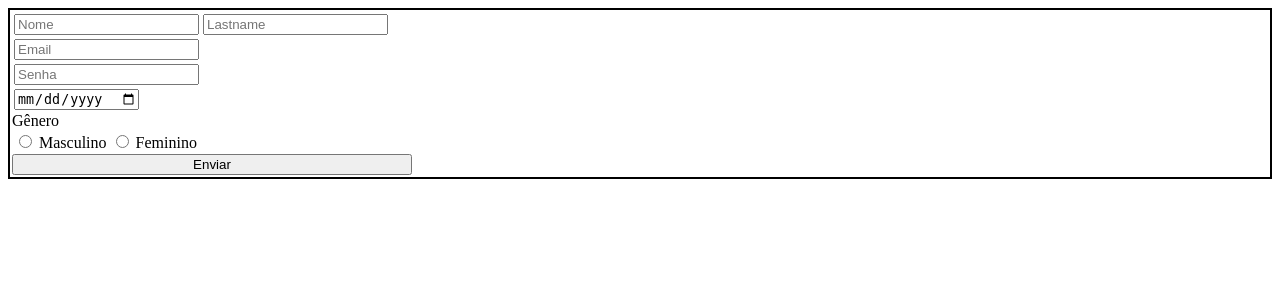
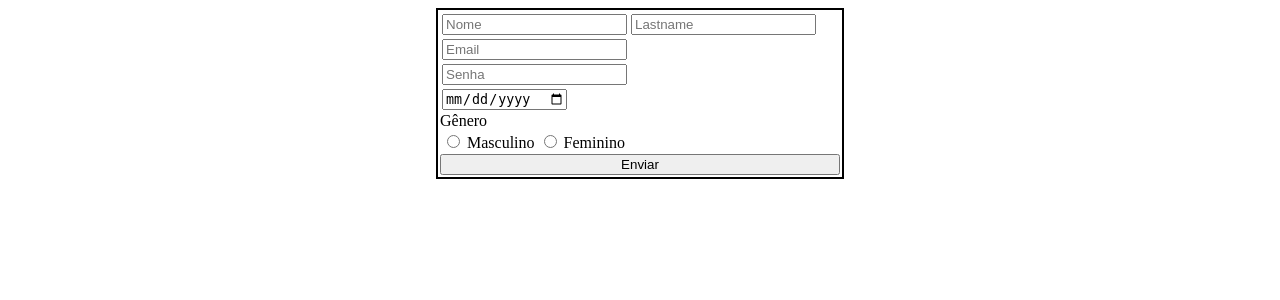
Before and after one commit to DavidSheltonSF/crudFlask, a Flask app: page /register in a window 1280 px wide. Shown: the top 300 px of the page. Run offline with Flask 3, Linux system fonts and the light colour scheme.

Commit message:
update utilities/utilities.css: Add flex-row class; Add flex-center class

```diff
--- a/static/utilities/utilities.css
+++ b/static/utilities/utilities.css
@@ -3,8 +3,13 @@
     flex-direction: column;
 }
 
-.row-center{
+.flex-row{
     display: flex;
     flex-direction: row;
+}
+
+.flex-center{
+    display: flex;
     justify-content: center;
+    align-items: center;
 }
```
